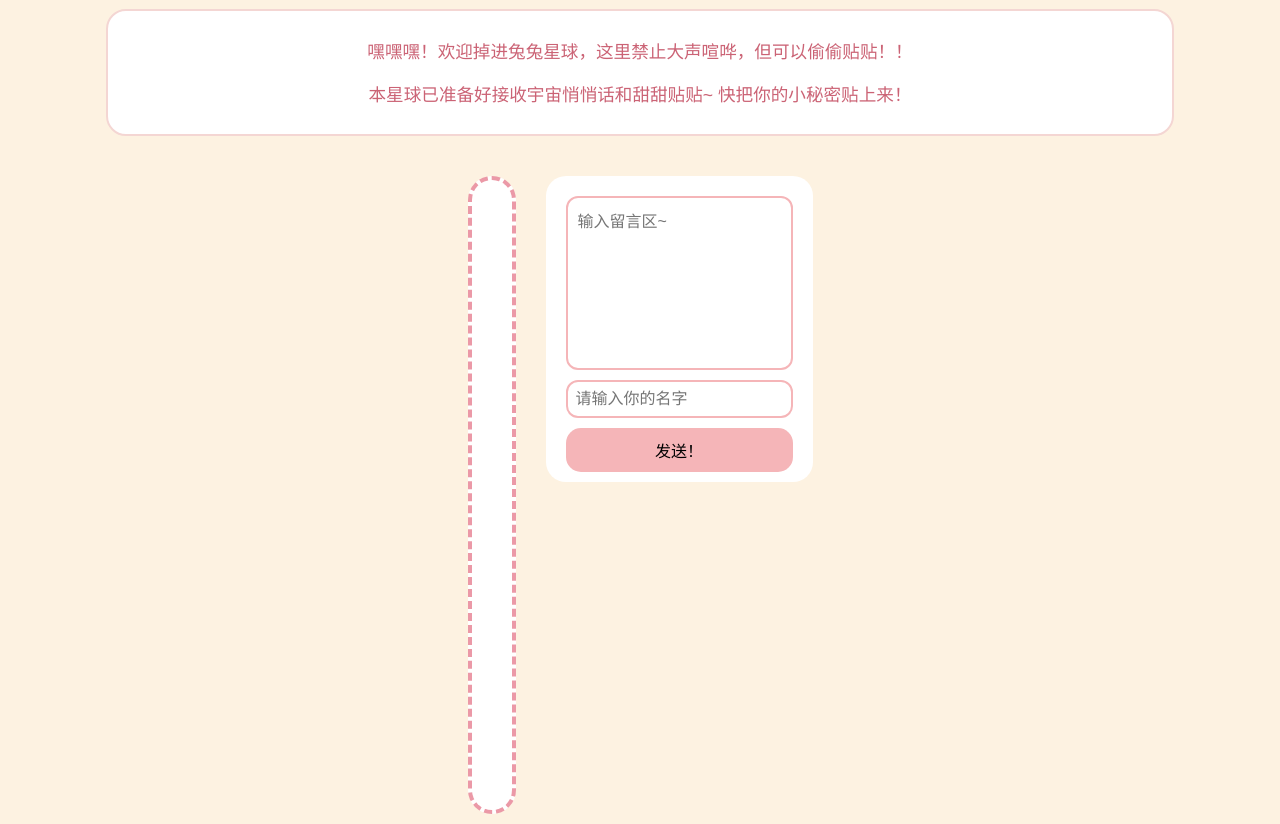
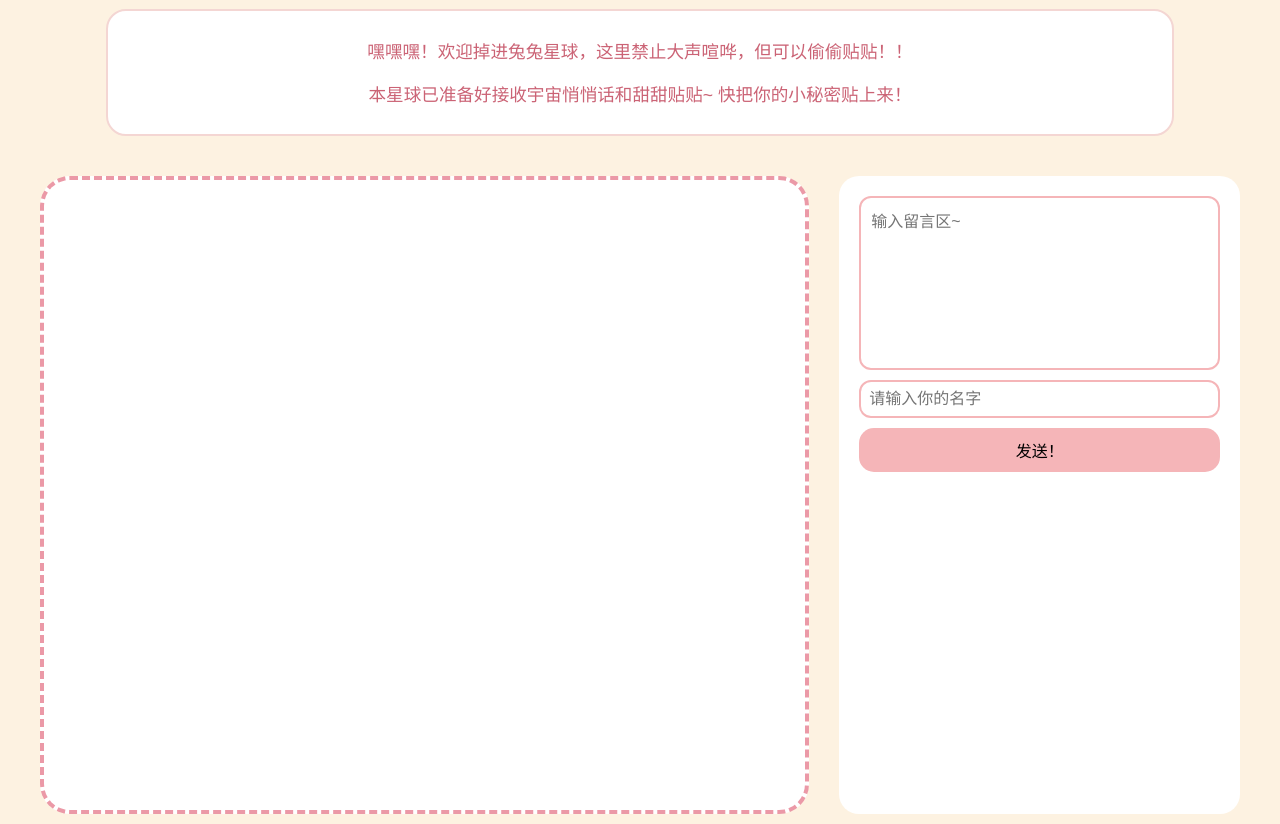
Before and after one commit to dear4obun/tutu-message-board, a plain HTML site: page index.html in a window 1280 px wide. Shown: the part 96-920 px from the top of the page. Drawn offline with Linux system fonts and the light colour scheme.

Commit message:
Add files via upload

```diff
--- a/style.css
+++ b/style.css
@@ -25,9 +25,6 @@ body {
   justify-content: center;
   gap: 30px;
   padding: 20px 20px 10px 20px;
-  align-self: flex-start;
-  max-height: fit-content;
-  flex-grow: 0;
   max-width: 1200px;
   margin: auto;
 }
@@ -37,9 +34,6 @@ body {
   border: 4px dashed #eb99a7;
   border-radius: 30px;
   padding: 20px 20px 10px 20px;
-  align-self: flex-start;
-  max-height: fit-content;
-  flex-grow: 0;
   min-height: 300px;
   max-height: 600px;
   overflow: hidden;
@@ -89,9 +83,6 @@ body {
   background: #fff;
   border-radius: 20px;
   padding: 20px 20px 10px 20px;
-  align-self: flex-start;
-  max-height: fit-content;
-  flex-grow: 0;
 }
 textarea {
   resize: none;
```
